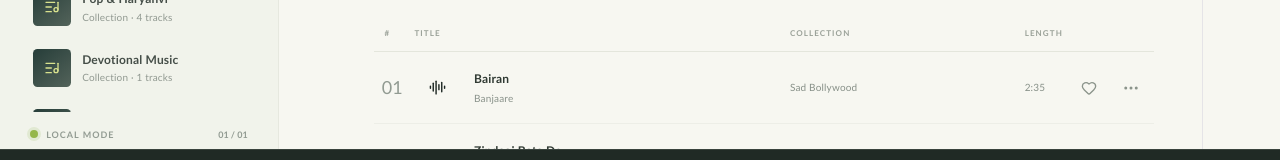
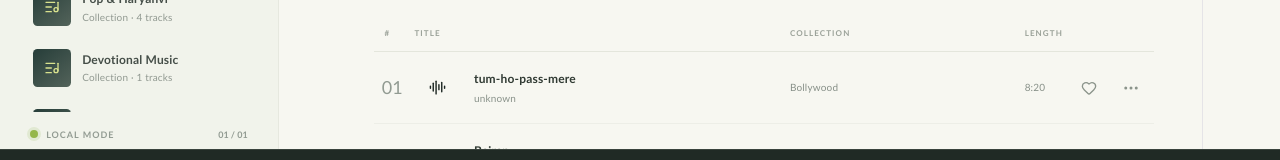
Before and after one commit to developer-uday/spotify--clone, a React (Vite) app: page / in a window 1280 px wide. Shown: the part 545-705 px from the top of the page. Built offline with nearby package versions, Linux system fonts and the light colour scheme.

Commit message:
Add new track 'tum-ho-pass-mere' to catalog

```diff
--- a/src/catalog.js
+++ b/src/catalog.js
@@ -202,6 +202,16 @@ export const bundledTracks = [
     duration: 155,
     art: "art-bairan",
   },
+    {
+    id: "tum-ho-pass-mere",
+    title: "tum-ho-pass-mere",
+    artist: "unknown",
+    kind: "bundled",
+    collection: "Bollywood",
+    file: "tum-ho-pass-mere.mp3",
+    duration: 500,
+    art: "art-tum-ho-pass-mere",
+  },
 ];
 
 export const defaultCollections = [
```
